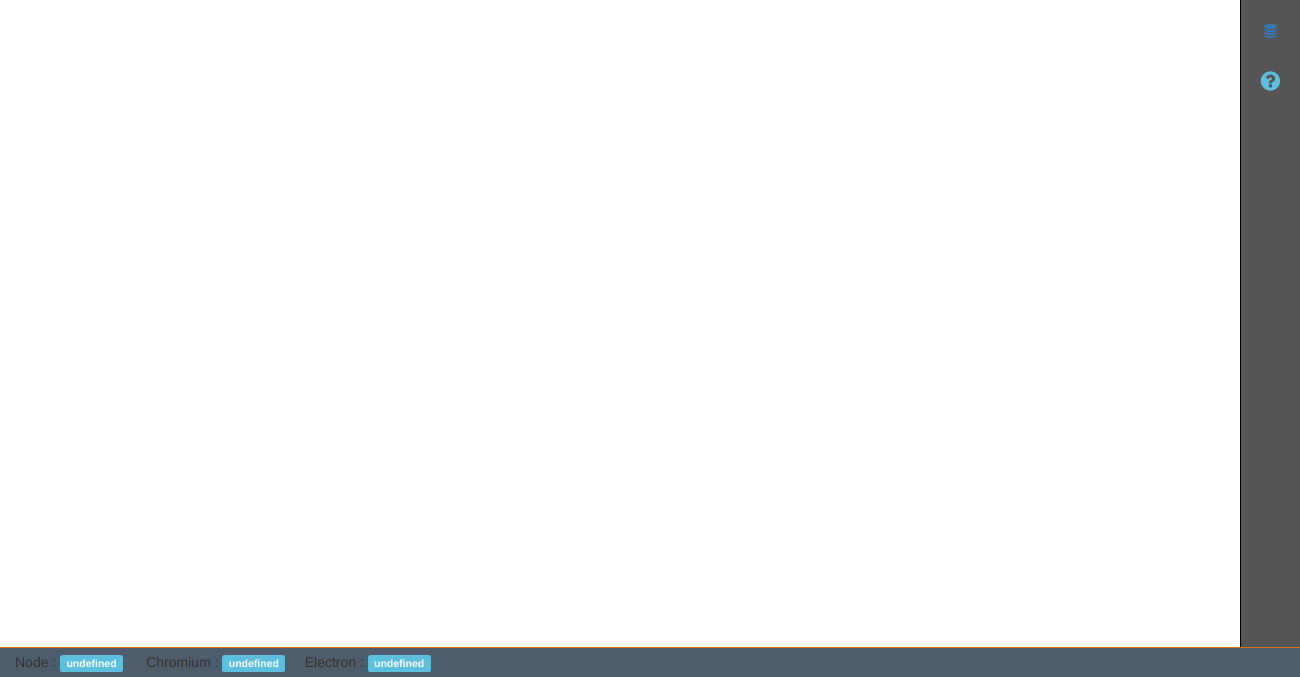
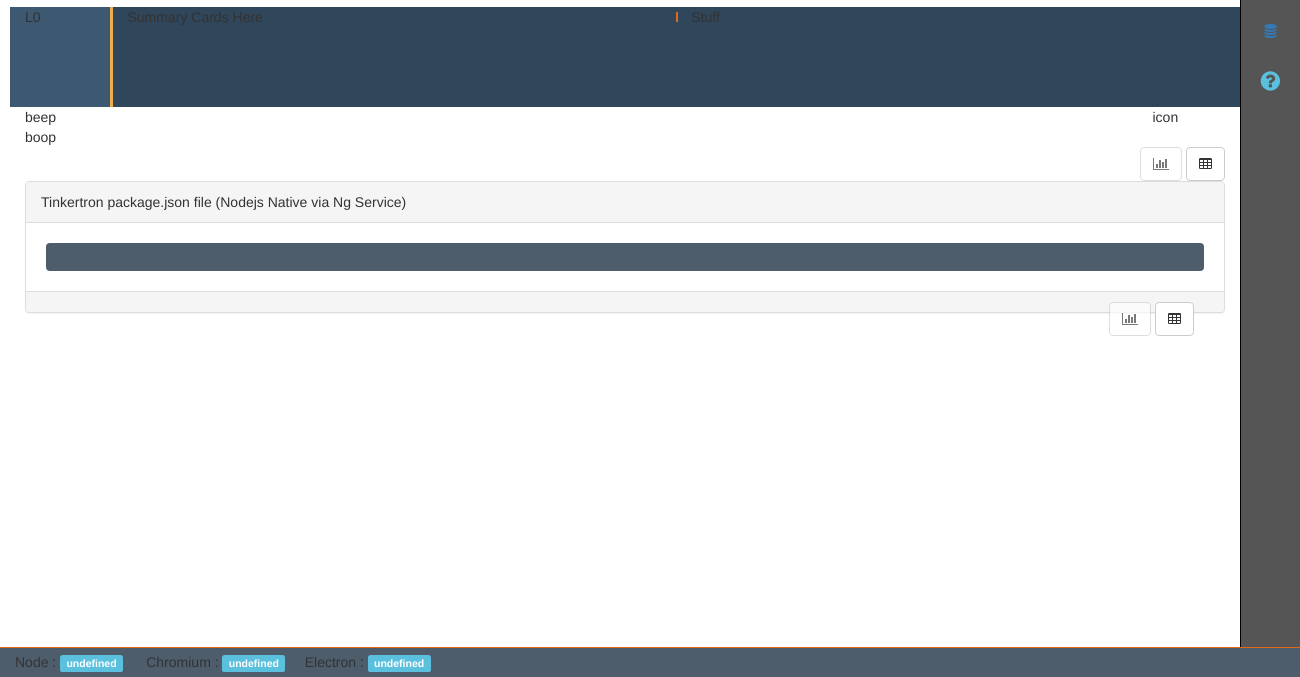
Before and after one commit to jderus/tinkertron, an Electron app: page src/index.html in a window 1300 px wide. Shown: the part 123-800 px from the top of the page. Drawn offline with nearby package versions, Linux system fonts and the light colour scheme; some packages are replaced by stand-ins of ours; files that its build step writes are made by us from their sources; no server answers; a script that the page names is missing.

Commit message:
test buff. still fail.

```diff
--- a/karma.conf.js
+++ b/karma.conf.js
@@ -24,7 +24,7 @@ module.exports = function (config) {
             // source files, to generate coverage for
             // do not include tests or libraries
             // (these files will be instrumented by Istanbul)
-            'src/wwwroot/*.js': ['coverage']
+            'src/scripts/*.js': ['coverage']
         },
 
         // Optional Configuration for HTML Reporter
--- a/src/index.html
+++ b/src/index.html
@@ -29,7 +29,65 @@
         <tt-menubar></tt-menubar>
 
         <div class="left" ng-controller="toyController as toy">
+            <div class="row" style="margin-left:-40px;">
+                <tt-titlecard title="{{toy.title}}" subtext="Getr done">
+                </tt-titlecard>
+            </div>
 
+            <!-- summary card proto -->
+            <div class="row">
+                <div class="col-lg-1 tilehead">
+                L0
+                </div>
+                <div class="col-lg-11 tilecontent">
+                    <div class="row">
+                        <div class="col-lg-6" >
+                        Summary Cards Here
+                        </div>
+                        <div class="col-lg-6 border">
+                        Stuff
+                        </div>
+                    </div>
+                </div>
+            </div>
+
+            <!-- check card proto -->
+            <div class="row">
+                <div class="col-lg-11">
+                    <div>beep</div>
+                    <div>boop</div>
+                </div>
+                <div class="col-lg-1">
+                    icon
+                </div>
+            </div>
+
+            <div class="row">
+                <div class="col-lg-2 pull-right" style="text-align:right;">
+                 <a href="#" class="btn btn-default disabled"><i class="fa fa-bar-chart"></i></a>
+                 <a href="#" class="btn btn-default"><i class="fa fa-table"></i></a>
+                </div>
+            </div>
+            <div class="row">
+                <div class="col-lg-12">
+                        <div class="panel panel-default">
+                            <div class="panel-heading">
+                                Tinkertron package.json file (Nodejs Native via Ng Service)
+                            </div>
+                            <div class="panel-body">
+                                <pre>
+                                    <div ng-bind-html="toy.packdata">/<div>
+                                </pre>
+                            </div>
+                            <div class="panel-footer">
+                                <div class="col-lg-2 pull-right" style="text-align:right;">
+                                    <a href="#" class="btn btn-default disabled"><i class="fa fa-bar-chart"></i></a>
+                                    <a href="#" class="btn btn-default"><i class="fa fa-table"></i></a>
+                                </div>
+                            </div>
+                        </div>
+                </div>
+            </div>
 
         </div>
 
```
Also changed, not shown: test/unit/fiddle.service.spec.js (added, +21 -0 lines).
